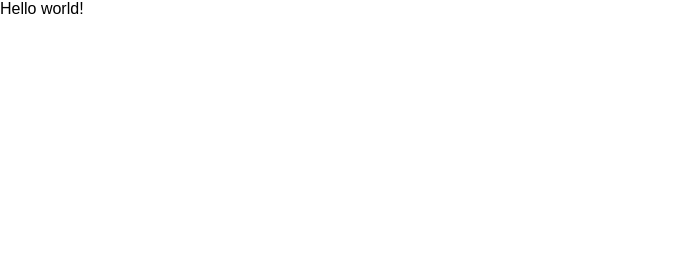
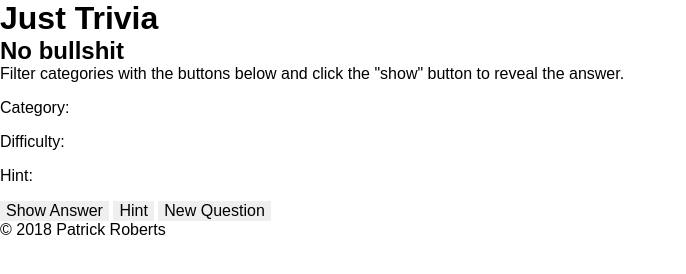
Before and after one commit to PatrickRoberts93/just-trivia, a website: page app/index.html in a window 1280 px wide. Shown: the whole page, without its empty margins (0-686 px from the left). Drawn offline with Linux system fonts and the light colour scheme.

Commit message:
Basic homepage markup

```diff
--- a/app/index.html
+++ b/app/index.html
@@ -21,7 +21,32 @@
     <body>
 
         <!-- Add your site or application content here -->
-        <p>Hello world!</p>
+        <header>
+          <h1>Just Trivia</h1>
+          <h2>No bullshit</h2>
+          <p>Filter categories with the buttons below and click the "show" button to reveal the answer.</p>
+        </header>
+
+        <main>
+          <div class="categories"></div>
+          <div class="question-container">
+            <dl class="question-info">
+              <dt>Category:</dt>
+              <dl id="question-category"></dl>
+              <dt>Difficulty:</dt>
+              <dl id="question-difficulty"></dl>
+              <dt>Hint:</dt>
+              <dl id="question-hint"></dl>
+            </dl>
+            <p id="question"></p>
+            <p id="answer"></p>
+            <button id="show-answer">Show Answer</button>
+            <button id="hint">Hint</button>
+            <button id="new-question">New Question</button>
+          </div>
+        </main>
+
+        <footer>&copy 2018 Patrick Roberts</footer>
 
         <!--build:js js/jquery.min.js -->
         <script src="bower_components/jquery/dist/jquery.min.js"></script>
```
